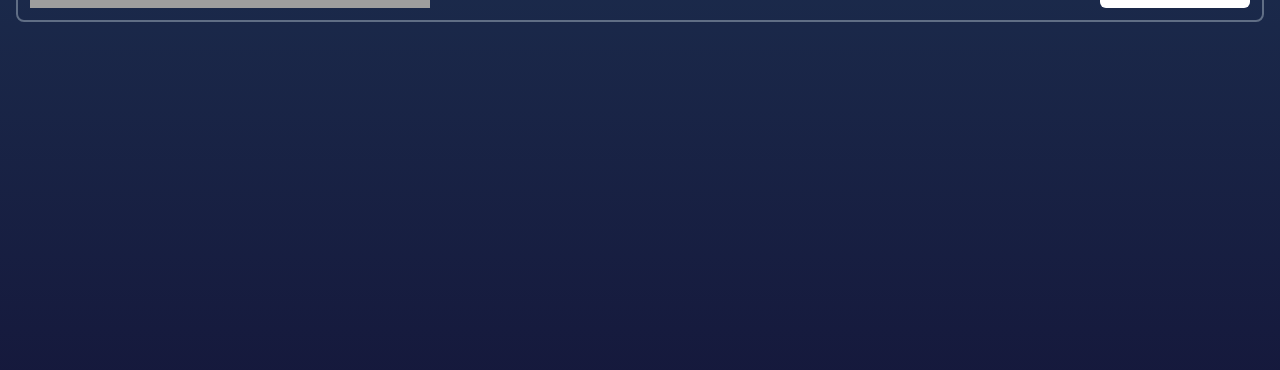
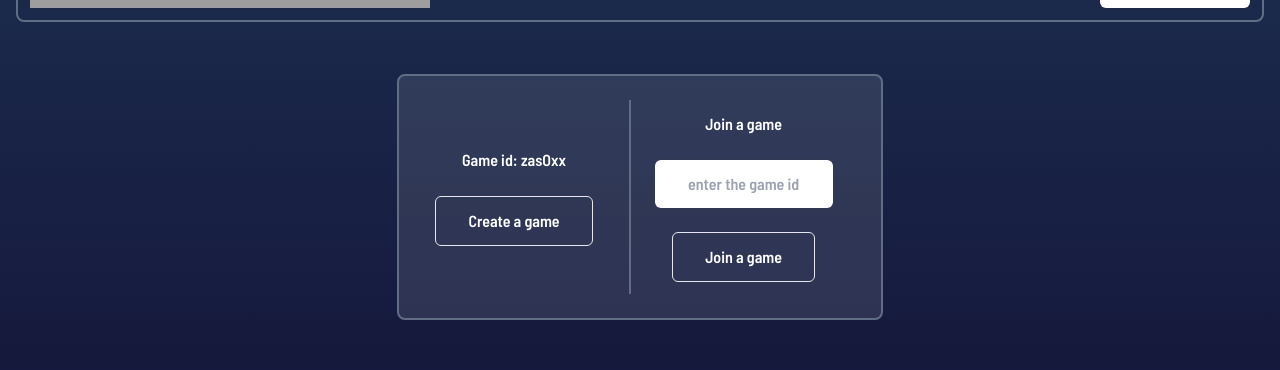
Before and after one commit to realAdif/Rock-Paper-Scissors-game, a React (Vite) app: page /online/1 in a window 1280 px wide. Shown: the part 330-700 px from the top of the page. Built offline with nearby package versions, Linux system fonts and the light colour scheme; grey boxes are pictures that could not be loaded.

Commit message:
Add routes for online multiplayer game

```diff
--- a/src/App.jsx
+++ b/src/App.jsx
@@ -55,6 +55,7 @@ function App() {
             }
           />
           <Route path="/online" element={<MultiplayerGame />} />
+          <Route path="/online/:id" element={<MultiplayerGame />} />
         </Routes>
         <Rules />
       </main>
--- /dev/null
+++ b/src/api/gameAPI.js
@@ -0,0 +1,38 @@
+const API_BASE_URL =
+  'https://0sbtgksbzj.execute-api.ap-southeast-2.amazonaws.com/'; // Replace with your actual API endpoint
+// Function to create a new game
+export const createGame = async (data) => {
+  try {
+    const response = await fetch(`${API_BASE_URL}/gameId`, {
+      method: 'PUT',
+      headers: {
+        'Content-Type': 'application/json',
+      },
+      body: JSON.stringify(data),
+    });
+
+    if (!response.ok) {
+      throw new Error('Failed to create a new game');
+    }
+
+    return await response.json();
+  } catch (error) {
+    console.error('Error creating a new game:', error);
+    throw error;
+  }
+};
+// Function to get game by ID
+export const getGameById = async (id) => {
+  try {
+    const response = await fetch(`${API_BASE_URL}/gameId/${id}`);
+
+    if (!response.ok) {
+      throw new Error(`Failed to get game with ID ${id}`);
+    }
+
+    return await response.json();
+  } catch (error) {
+    console.error(`Error getting game with ID ${id}:`, error);
+    throw error;
+  }
+};
--- a/src/components/MultiplayerGame.jsx
+++ b/src/components/MultiplayerGame.jsx
@@ -22,22 +22,32 @@ function MultiplayerGame() {
   };
 
   return (
-    <div className="flex justify-center text-white">
-      <div className=" flex flex-col">
-        <div className="text-center">
-          <h1>Welcome send a link to a mate!</h1>
-        </div>
-        <div className="flex flex-col items-center gap-y-6">
-          <p>Generated Game ID: {gameId}</p>
-          <button
-            onClick={handleCopyClick}
-            className="text-white text-center border px-12 py-3 rounded-md hover:bg-white hover:text-black"
-          >
-            Copy
-          </button>
-        </div>
+    <section className="flex flex-col lg:flex-row  gap-x-6 justify-center text-white border-2 border-header-outline bg-white bg-opacity-10  rounded-lg p-6 w-fit mx-auto">
+      <div className="flex flex-col justify-center items-center gap-y-6 p-3">
+        <p>Game id: {gameId}</p>
+        <button
+          onClick={handleCopyClick}
+          className="text-white text-center border px-8 py-3 rounded-md hover:bg-white hover:text-black"
+        >
+          Create a game
+        </button>
       </div>
-    </div>
+
+      <div className="flex flex-col items-center gap-y-6 p-3 lg:border-l-2 lg:border-t-0  border-t border-header-outline">
+        <p>Join a game</p>
+        <input
+          type="text"
+          placeholder="enter the game id"
+          className="mx-3 text-center py-3 rounded-md text-black"
+        />
+        <button
+          onClick={handleCopyClick}
+          className="text-white text-center border px-8 py-3 rounded-md hover:bg-white hover:text-black"
+        >
+          Join a game
+        </button>
+      </div>
+    </section>
   );
 }
 
```
